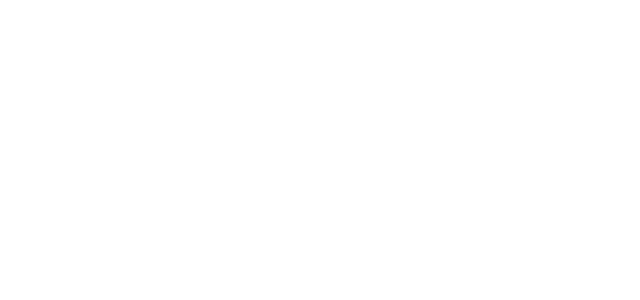
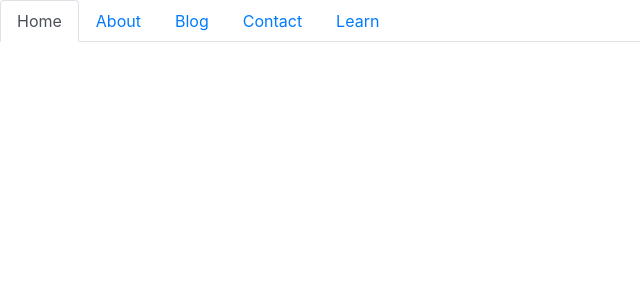
Before and after one commit to iampopov/reactProfile, a React (Create React App) app: page / in a window 1280 px wide. Shown: the top 300 px of the page, without its empty margins (0-640 px from the left). Built offline with nearby package versions, Linux system fonts and the light colour scheme.

Commit message:
built out header using router

```diff
--- a/package.json
+++ b/package.json
@@ -8,9 +8,12 @@
     "@testing-library/react": "^9.4.1",
     "@testing-library/user-event": "^7.2.1",
     "axios": "^0.19.2",
+    "bootstrap": "^4.4.1",
     "react": "^16.12.0",
     "react-dom": "^16.12.0",
-    "react-scripts": "3.4.0"
+    "react-router-dom": "^5.1.2",
+    "react-scripts": "3.4.0",
+    "reactstrap": "^8.4.1"
   },
   "scripts": {
     "start": "react-scripts start",
--- a/public/index.html
+++ b/public/index.html
@@ -10,6 +10,16 @@
       content="Web site created using create-react-app"
     />
     <link rel="apple-touch-icon" href="%PUBLIC_URL%/logo192.png" />
+    <link
+      rel="stylesheet"
+      href="https://stackpath.bootstrapcdn.com/bootstrap/4.3.1/css/bootstrap.min.css"
+      integrity="sha384-ggOyR0iXCbMQv3Xipma34MD+dH/1fQ784/j6cY/iJTQUOhcWr7x9JvoRxT2MZw1T"
+      crossorigin="anonymous"
+    />
+    <link
+      href="https://maxcdn.bootstrapcdn.com/font-awesome/4.7.0/css/font-awesome.min.css"
+      rel="stylesheet"
+    />
     <!--
       manifest.json provides metadata used when your web app is installed on a
       user's mobile device or desktop. See https://developers.google.com/web/fundamentals/web-app-manifest/
--- a/src/App.js
+++ b/src/App.js
@@ -1,10 +1,18 @@
 import React from 'react';
+import { BrowserRouter as Router, Route } from "react-router-dom";
+import Footer from "./components/Footer"
+import Header from "./components/Header"
+import Main from "./components/Main"
 
 function App() {
   return (
+    <Router>
     <div className="App">
+      <Header />
+
 
     </div>
+    </Router>
   );
 }
 
--- a/src/components/Header.js
+++ b/src/components/Header.js
@@ -1,9 +1,51 @@
-import React from "react";
+import React from 'react';
+import { Link, useLocation } from "react-router-dom";
 
-const Header = props => {
+function Header() {
+    const location = useLocation();
+
     return (
-        <h1>Header Placeholder</h1>
-    )
+      <ul className="nav nav-tabs">
+        <li className="nav-item">
+          <Link to="/" className={location.pathname === "/" ? "nav-link active" : "nav-link"}>
+            Home
+          </Link>
+        </li>
+        <li className="nav-item">
+          <Link
+            to="/about"
+            className={location.pathname === "/about" ? "nav-link active" : "nav-link"}
+          >
+            About
+          </Link>
+        </li>
+        <li className="nav-item">
+          <Link
+            to="/blog"
+            className={location.pathname === "/blog" ? "nav-link active" : "nav-link"}
+          >
+            Blog
+          </Link>
+        </li>
+        <li className="nav-item">
+          <Link
+            to="/contact"
+            className={location.pathname === "/contact" ? "nav-link active" : "nav-link"}
+          >
+            Contact
+          </Link>
+        </li>
+        <li className="nav-item">
+          <Link
+            to="/contact/learn"
+            className={location.pathname === "/contact/learn" ? "nav-link active" : "nav-link"}
+          >
+            Learn
+          </Link>
+        </li>
+      </ul>
+    );
 }
 
+
 export default Header;
```
Also changed, not shown: 1 other file (tests, documents, lock files or other folders).
